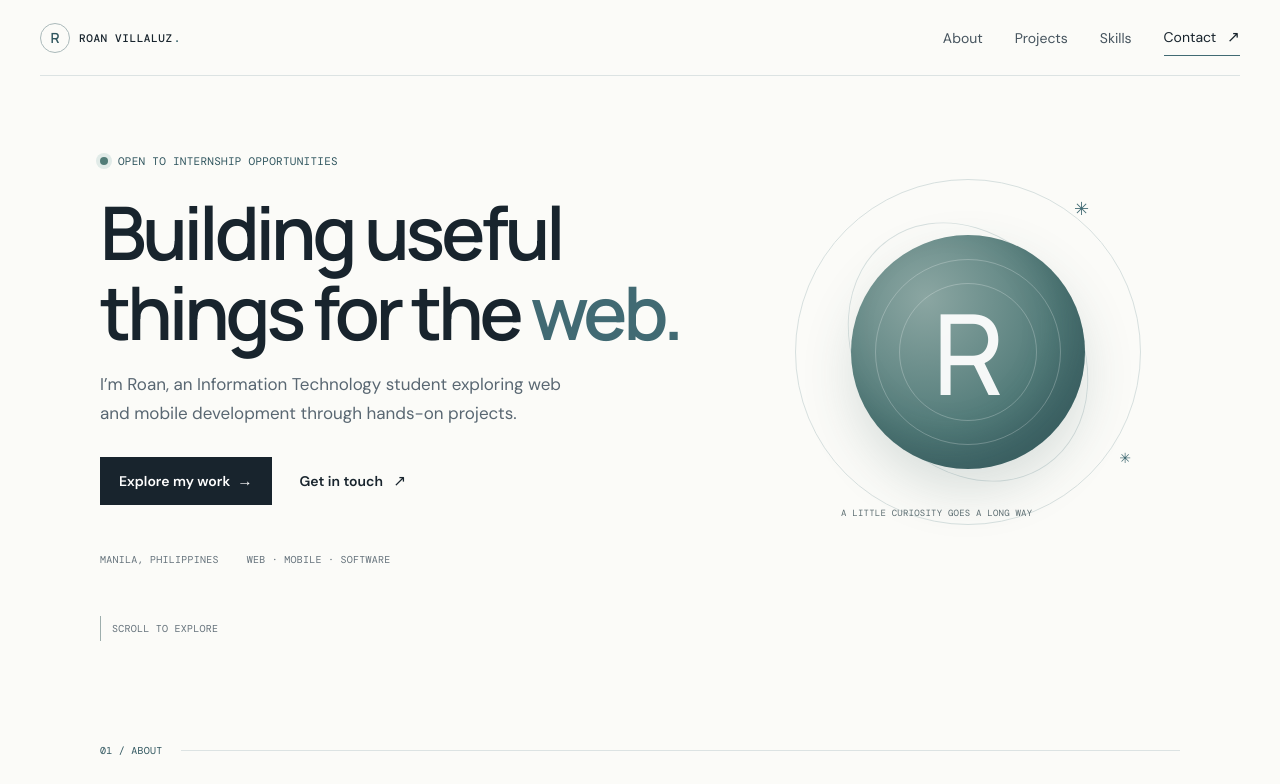
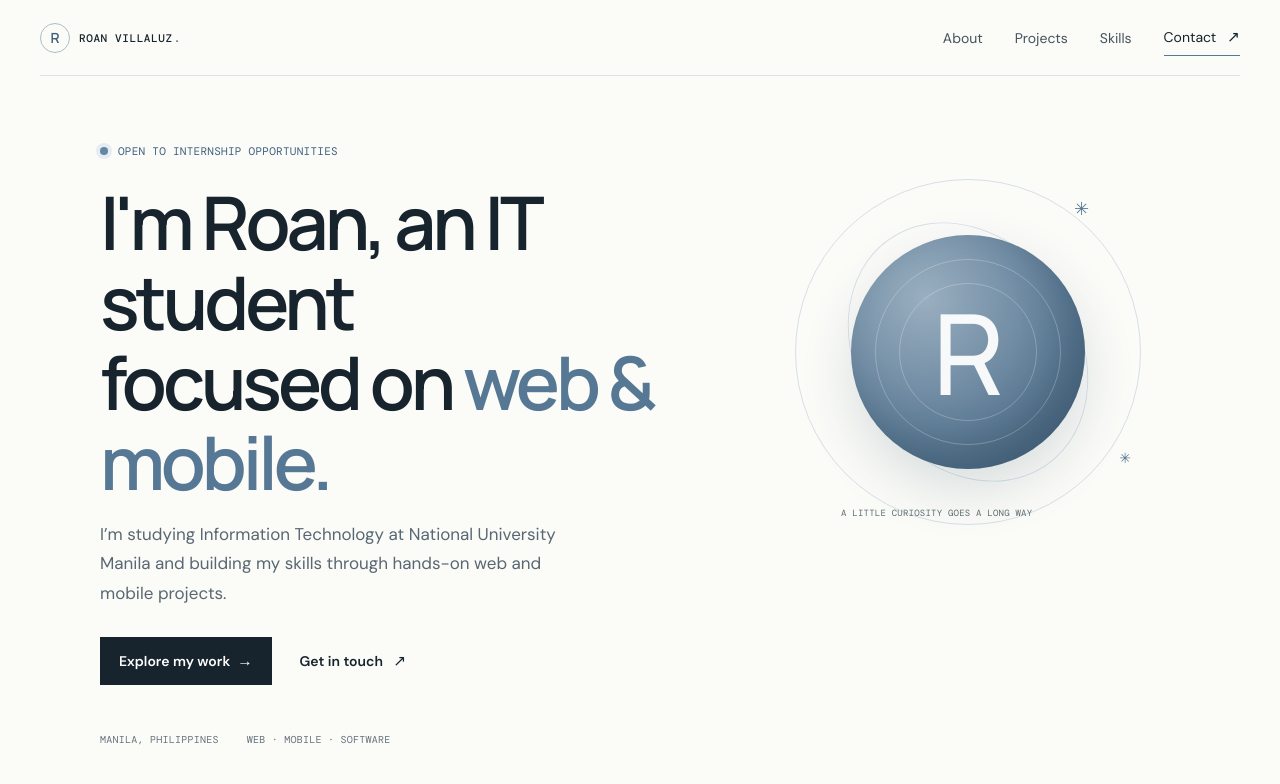
Before and after one commit to roan-hub/Portfolio, a React (Vite) app: page / in a window 1280 px wide. Shown: the top 784 px of the page. Built offline with nearby package versions, Linux system fonts and the light colour scheme.

Commit message:
Personalize hero and add blue accents

```diff
--- a/src/App.css
+++ b/src/App.css
@@ -3,11 +3,11 @@
 :root {
   --ink: #18242d;
   --muted: #596772;
-  --accent: #416a73;
-  --accent-dark: #2f555e;
-  --line: #dce3e3;
+  --accent: #567894;
+  --accent-dark: #3d607d;
+  --line: #dbe2e8;
   --paper: #fbfbf8;
-  --panel: #f0f3f1;
+  --panel: #eff2f5;
   --mono: 'DM Mono', monospace;
   --display: 'Manrope', 'DM Sans', sans-serif;
 }
@@ -27,7 +27,7 @@ a:hover { color: var(--accent-dark); }
   border-bottom: 1px solid var(--line);
 }
 .wordmark { display: inline-flex; align-items: center; gap: 9px; font: 700 11px var(--mono); letter-spacing: .055em; }
-.wordmark > span:first-child { width: 30px; height: 30px; display: grid; place-items: center; border: 1px solid #aab9ba; border-radius: 50%; color: var(--accent-dark); font: 600 14px var(--display); letter-spacing: 0; }
+.wordmark > span:first-child { width: 30px; height: 30px; display: grid; place-items: center; border: 1px solid #aebdca; border-radius: 50%; color: var(--accent-dark); font: 600 14px var(--display); letter-spacing: 0; }
 .wordmark-dot { color: var(--accent); margin-left: -8px; }
 nav { display: flex; align-items: center; gap: 32px; color: #46545e; font-size: 14px; }
 .nav-cta { padding: 8px 0; border-bottom: 1px solid var(--accent); color: var(--ink); }
@@ -37,7 +37,7 @@ nav { display: flex; align-items: center; gap: 32px; color: #46545e; font-size:
 .hero-copy { position: relative; z-index: 1; width: 59%; }
 .eyebrow, .section-label, .hero-footnote, .scroll-note, .graphic-caption, .project-meta, .map-art-label, .shop-nav small, .shop-body small, .shop-body em, .shop-foot, .micro-label, .education-detail time, .workshops time, .site-footer small, .back-top { font-family: var(--mono); letter-spacing: .025em; }
 .eyebrow { display: flex; align-items: center; gap: 10px; color: var(--accent-dark); font-size: 11px; }
-.availability-dot { width: 8px; height: 8px; border-radius: 50%; background: #527d78; box-shadow: 0 0 0 4px #e1ebe8; }
+.availability-dot { width: 8px; height: 8px; border-radius: 50%; background: #6487a3; box-shadow: 0 0 0 4px #e5edf3; }
 .hero h1, .work-intro h2, .skills-layout h2, .education-layout h2, .contact-layout h2 { margin: 24px 0 18px; color: var(--ink); font: 600 clamp(52px, 6vw, 74px)/1.08 var(--display); letter-spacing: -.055em; }
 .hero h1 span, .about-grid h2 span, .work-intro h2 span, .skills-layout h2 span, .education-layout h2 span, .contact-layout h2 span { color: var(--accent); }
 .hero-description { max-width: 470px; color: var(--muted); font-size: 17px; line-height: 1.75; }
@@ -50,9 +50,9 @@ nav { display: flex; align-items: center; gap: 32px; color: #46545e; font-size:
 .hero-footnote { display: flex; gap: 28px; margin-top: 48px; color: #65727b; font-size: 10px; }
 
 .hero-graphic { position: absolute; top: 91px; right: 27px; width: 370px; height: 370px; }
-.graphic-ring { position: absolute; inset: 12px; border: 1px solid #d7e0df; border-radius: 50%; }
+.graphic-ring { position: absolute; inset: 12px; border: 1px solid #d6e0e8; border-radius: 50%; }
 .ring-inner { inset: 47px; transform: rotate(-35deg) scaleX(.8); }
-.graphic-orb { position: absolute; top: 68px; left: 68px; width: 234px; height: 234px; display: grid; place-items: center; border-radius: 50%; background: radial-gradient(circle at 32% 27%, #8ba6a2, #527b79 57%, #365c61); box-shadow: 0 22px 50px #38565a2b, inset -20px -24px 38px #1f3b3e44; }
+.graphic-orb { position: absolute; top: 68px; left: 68px; width: 234px; height: 234px; display: grid; place-items: center; border-radius: 50%; background: radial-gradient(circle at 32% 27%, #9aafc0, #617f99 57%, #3d5b75); box-shadow: 0 22px 50px #38566a2b, inset -20px -24px 38px #263d5444; }
 .graphic-orb::before, .graphic-orb::after { content: ''; position: absolute; inset: 24px; border: 1px solid #ffffff3d; border-radius: 50%; }
 .graphic-orb::after { inset: 48px; }
 .graphic-orb span { color: white; font: 500 112px var(--display); letter-spacing: -.1em; opacity: .94; transform: translateX(-5px); }
@@ -85,7 +85,7 @@ nav { display: flex; align-items: center; gap: 32px; color: #46545e; font-size:
 .project-grid { display: grid; grid-template-columns: 1fr 1fr; gap: 22px; }
 .project-card { min-width: 0; background: var(--paper); border: 1px solid #e2e7e4; }
 .project-art { position: relative; height: 250px; overflow: hidden; }
-.map-art { background: #e9eeeb; }
+.map-art { background: #eaf0f4; }
 .map-lines { position: absolute; inset: -20px; opacity: .85; transform: rotate(-8deg) scale(1.2); background-image: linear-gradient(25deg, transparent 46%, #cad8d2 47%, #cad8d2 48%, transparent 49%), linear-gradient(105deg, transparent 44%, #cad8d2 45%, #cad8d2 46%, transparent 47%), linear-gradient(165deg, transparent 64%, #d4dfda 65%, #d4dfda 66%, transparent 67%); background-size: 105px 88px, 140px 100px, 170px 110px; }
 .map-route { position: absolute; width: 310px; height: 155px; border: 2px solid #60877e; border-color: #60877e transparent transparent; border-radius: 50%; transform: rotate(-18deg); }
 .map-route-a { top: 70px; left: 25px; }
--- a/src/App.jsx
+++ b/src/App.jsx
@@ -102,8 +102,8 @@ function App() {
         <section className="hero page-width" id="home">
           <div className="hero-copy">
             <p className="eyebrow"><span className="availability-dot" /> OPEN TO INTERNSHIP OPPORTUNITIES</p>
-            <h1>Building useful<br />things for the <span>web.</span></h1>
-            <p className="hero-description">I’m Roan, an Information Technology student exploring web and mobile development through hands-on projects.</p>
+            <h1>I'm Roan, an IT student<br />focused on <span>web &amp; mobile.</span></h1>
+            <p className="hero-description">I’m studying Information Technology at National University Manila and building my skills through hands-on web and mobile projects.</p>
             <div className="hero-actions">
               <a className="button button-primary" href="#work">Explore my work <Arrow /></a>
               <a className="simple-link" href="mailto:vroan21@gmail.com">Get in touch <Arrow diagonal /></a>
```
